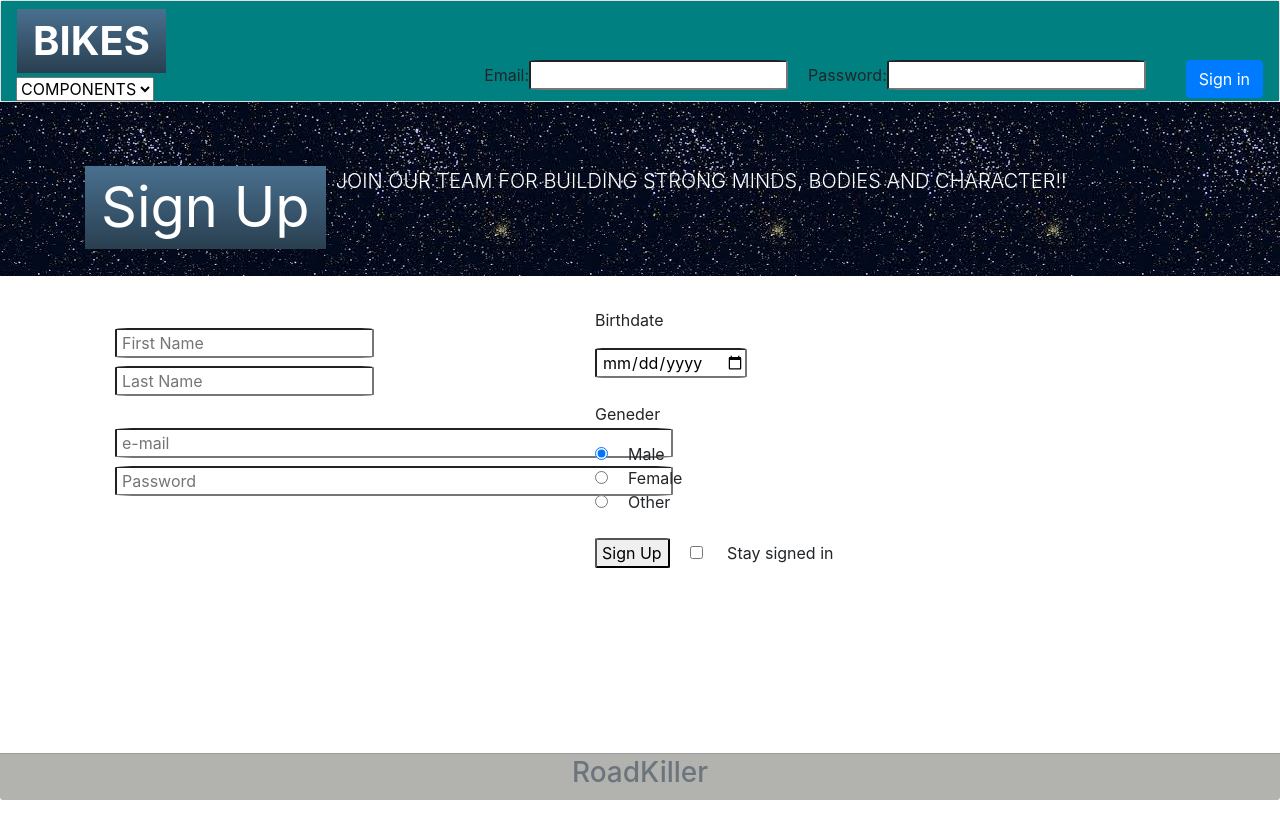
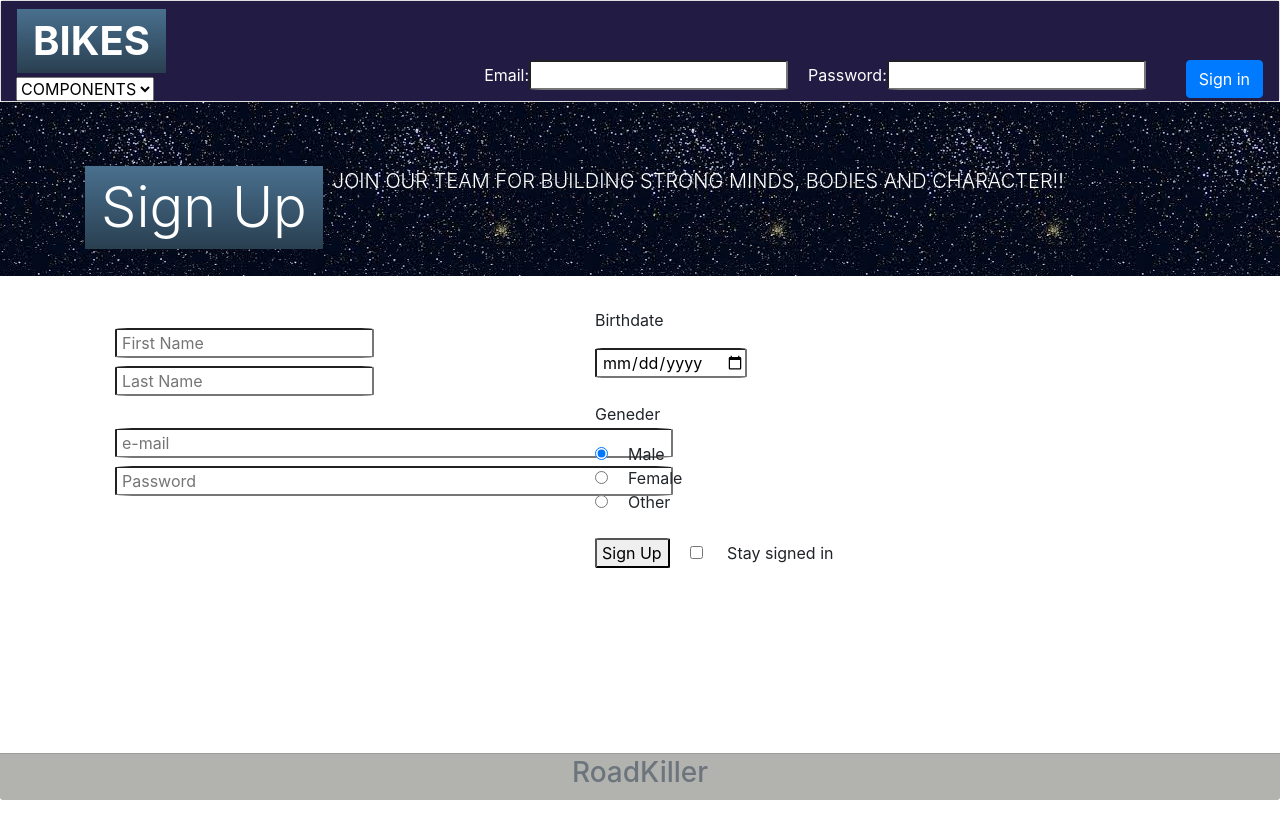
Before and after one commit to josephwele/RoadKiller, a React (Create React App) app in the folder client/: page / in a window 1280 px wide. Shown: the top 838 px of the page. Built offline with nearby package versions, Linux system fonts and the light colour scheme; the HTML template or start-up script is replaced by a standard one.

Commit message:
color change on navBar

```diff
--- a/client/src/components/signUp.jsx
+++ b/client/src/components/signUp.jsx
@@ -12,7 +12,7 @@ export class SignUp extends React.Component {
         <div className='jumbotron jumbotron-fluid'style ={ { backgroundImage: "url("+Sky+")" } } >
 
             <div className='container'>
-            <h1 className='display-4'><b>Sign Up</b></h1>
+            <h1 className='display-4'>Sign Up</h1>
             <p className='lead'>JOIN OUR TEAM FOR BUILDING STRONG MINDS, BODIES AND CHARACTER!!</p>
             </div>
 
--- a/client/src/index.css
+++ b/client/src/index.css
@@ -1,6 +1,7 @@
 .navbar {
-  background: teal;
+  background: #221B43;
   height: 100px;
+  color: white;
 }
 
 .form {
```
